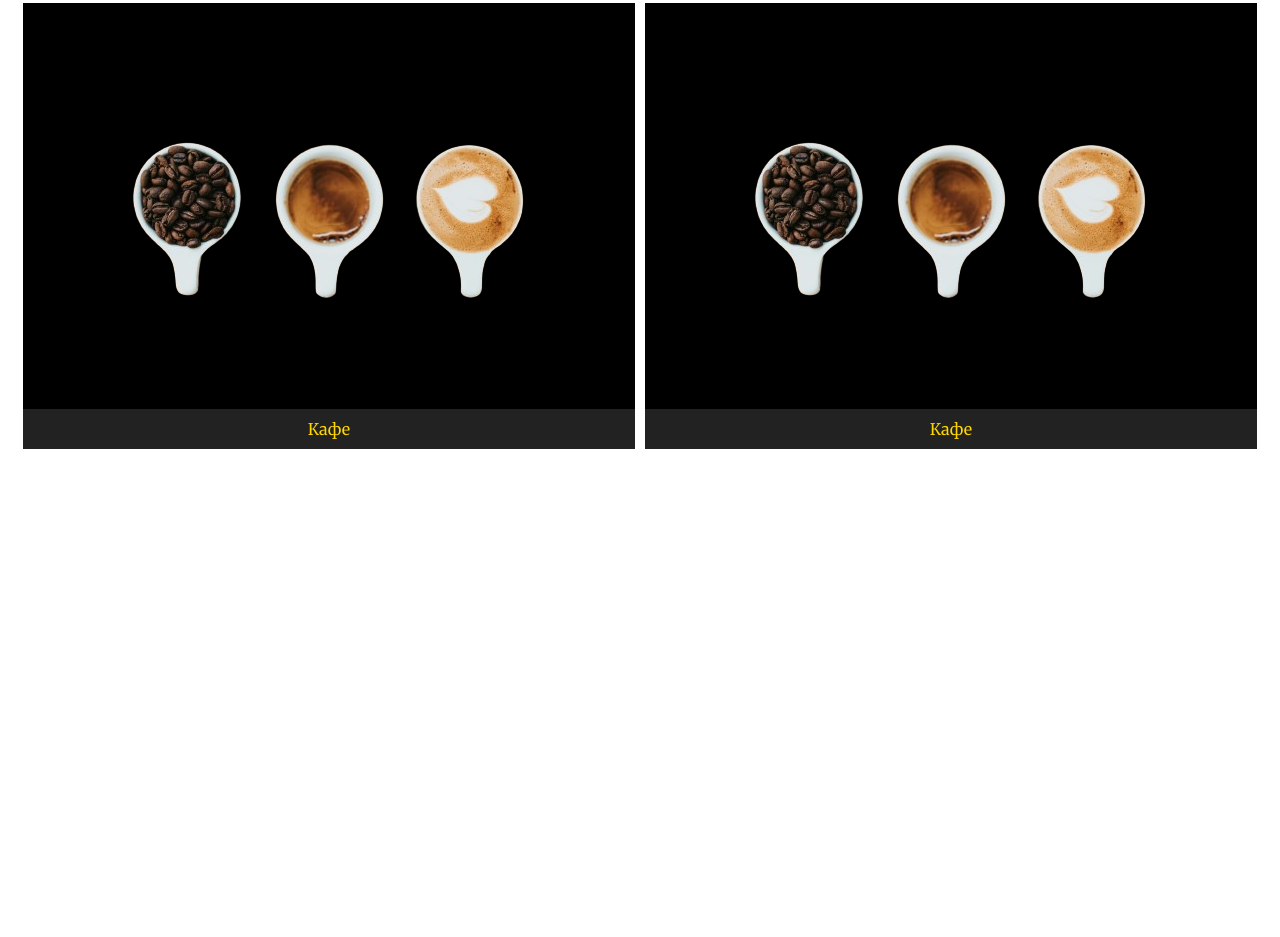
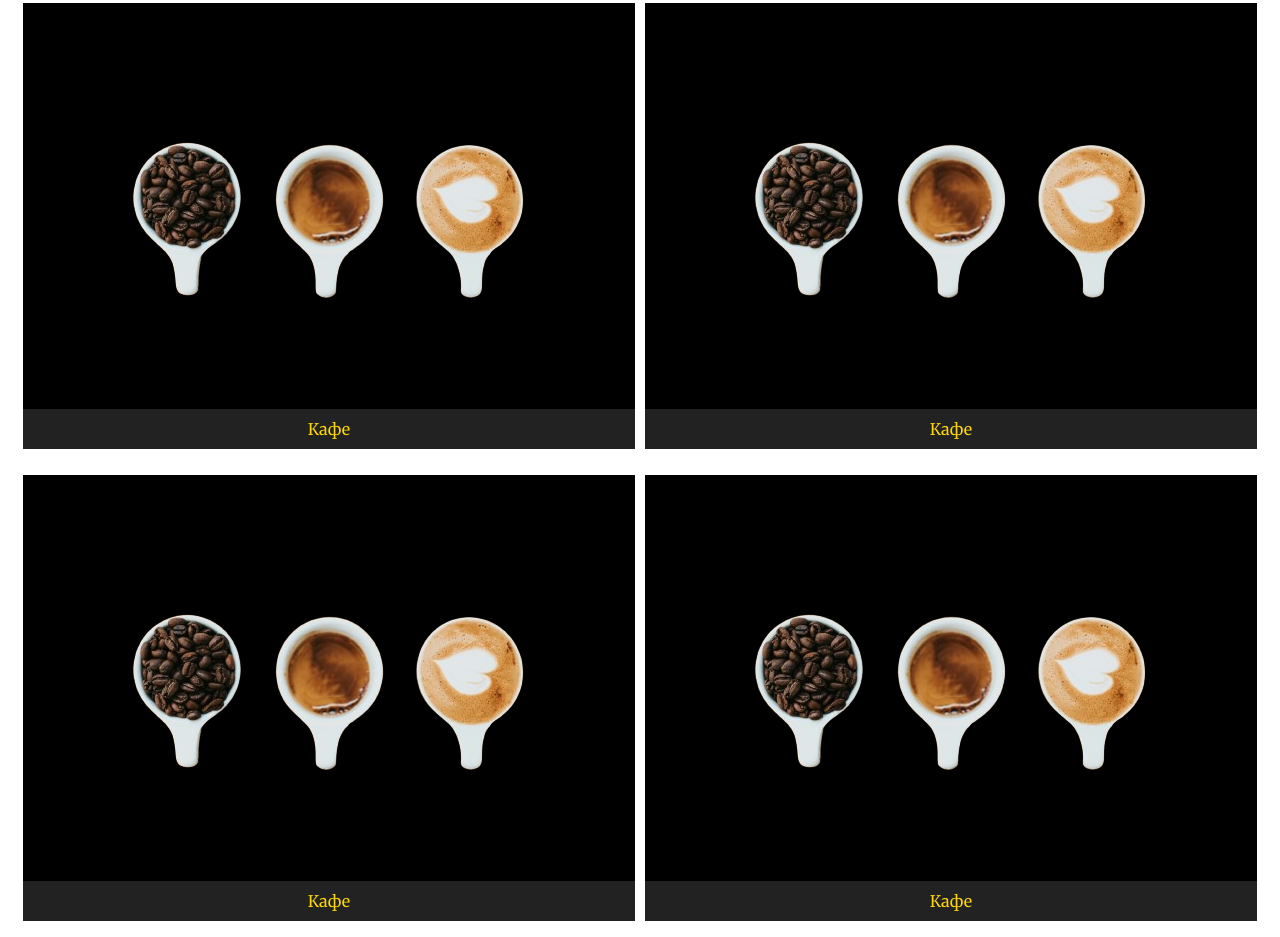
Before and after one commit to LeonidArabadjiev/menu, a plain HTML site: page index.html in a window 1280 px wide. Shown: the part 612-1549 px from the top of the page. Before the commit the page ends 1077 px from the top, so only its background shows below. Drawn offline with Linux system fonts and the light colour scheme.

Commit message:
Update index.html

```diff
--- a/index.html
+++ b/index.html
@@ -39,6 +39,16 @@
                 <img src="kafe.png" alt="kafe">
                 <p class="undertext">Кафе</p></a>
         </div>
+         <div class="box">
+            <a href="kafe.html">
+                <img src="kafe.png" alt="kafe">
+                <p class="undertext">Кафе</p></a>
+        </div>
+         <div class="box">
+            <a href="kafe.html">
+                <img src="kafe.png" alt="kafe">
+                <p class="undertext">Кафе</p></a>
+        </div>
     </div>
     </body>
     </html>
```
